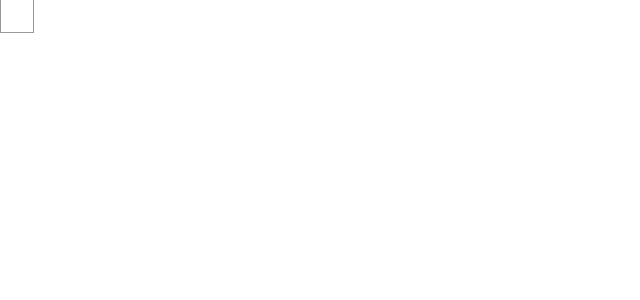
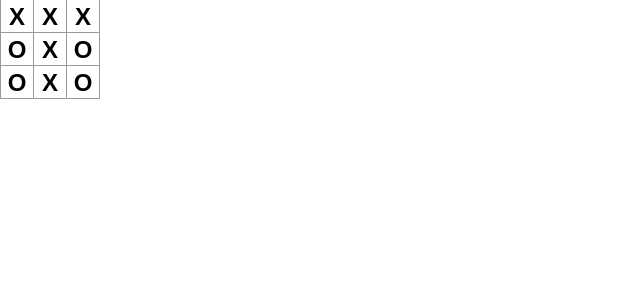
Before and after one commit to codetochangeMinds/tic-tac-toe, a React (Create React App) app: page / in a window 1280 px wide. Shown: the top 300 px of the page, without its empty margins (0-640 px from the left). Built offline with nearby package versions, Linux system fonts and the light colour scheme.

Commit message:
add board component

```diff
--- a/src/App.js
+++ b/src/App.js
@@ -1,10 +1,10 @@
 import './App.css';
-import Button from './components/button';
+import Board from './components/board/board';
 
 function App() {
   return (
     <div className="App">
-      <Button />
+      <Board />
     </div>
   );
 }
--- /dev/null
+++ b/src/components/board/board.jsx
@@ -0,0 +1,24 @@
+import Button from "../shared/button";
+import './styles.css'
+
+export default function Board() {
+    return (
+        <>
+        <div className="board-row">
+          <Button value='X'/>
+          <Button value='X'/>
+          <Button value='X'/>
+        </div>
+        <div className="board-row">
+          <Button value='O'/>
+          <Button value='X'/>
+          <Button value='O'/>
+        </div>
+        <div className="board-row">
+          <Button value='O'/>
+          <Button value='X'/>
+          <Button value='O'/>
+        </div>
+      </>
+    );
+}
--- /dev/null
+++ b/src/components/board/styles.css
@@ -0,0 +1,5 @@
+.board-row:after {
+    clear: both;
+    content: '';
+    display: table;
+}
--- a/src/components/button.js
+++ /dev/null
@@ -1,16 +0,0 @@
-import { useState } from 'react'
-import './style.css'
-
-
-function Button(props) {
-    const [value, setValue] = useState(null)
-
-    const handleClick = () => {
-        setValue('X')
-    }
-    return (
-        <button className="square" onClick={handleClick}>{value}</button>
-    )
-}
-
-export default Button;
--- /dev/null
+++ b/src/components/shared/button.jsx
@@ -0,0 +1,9 @@
+import './styles.css'
+
+function Button(props) {
+    return (
+        <button className="square">{props.value}</button>
+    )
+}
+
+export default Button;
```
Also changed, not shown: src/components/shared/styles.css (renamed from src/components/style.css).
